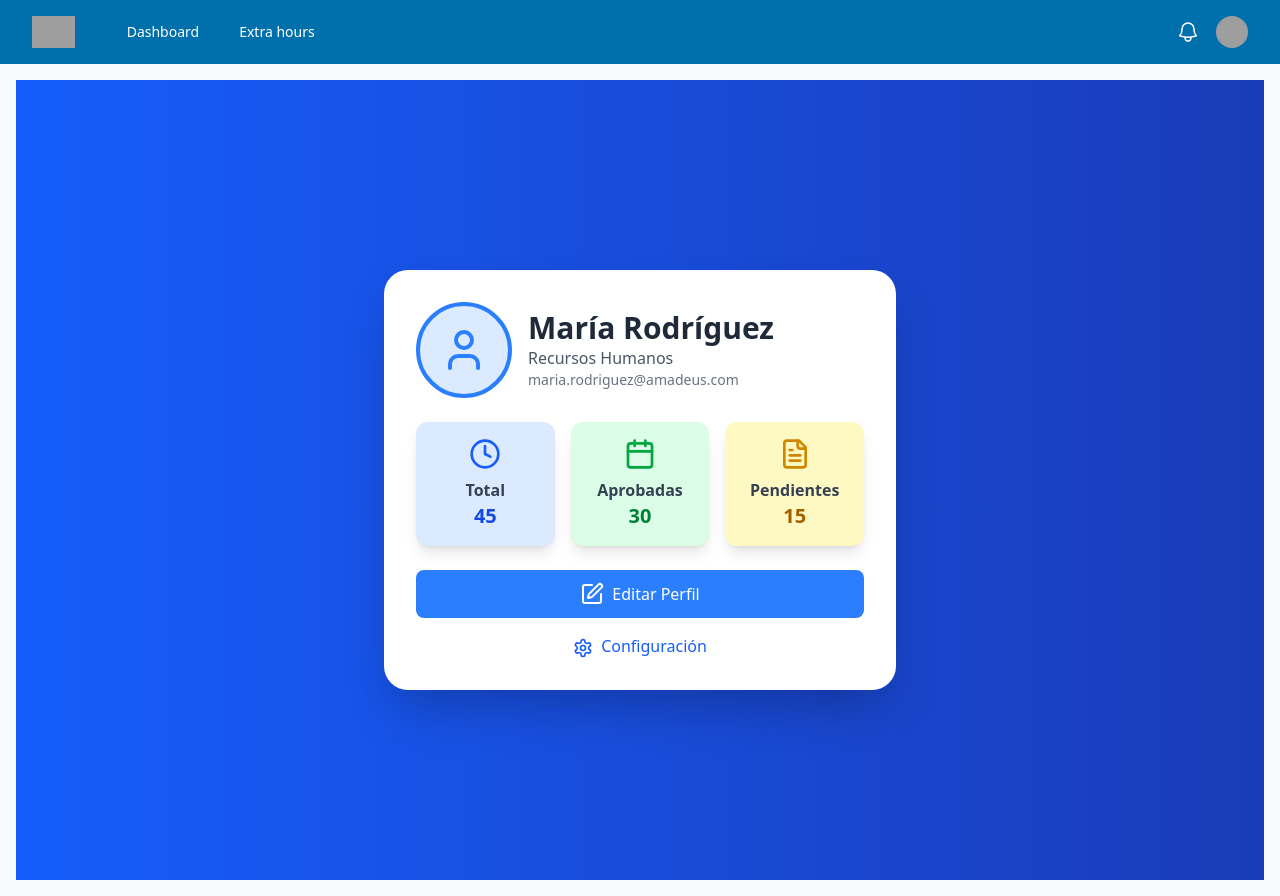
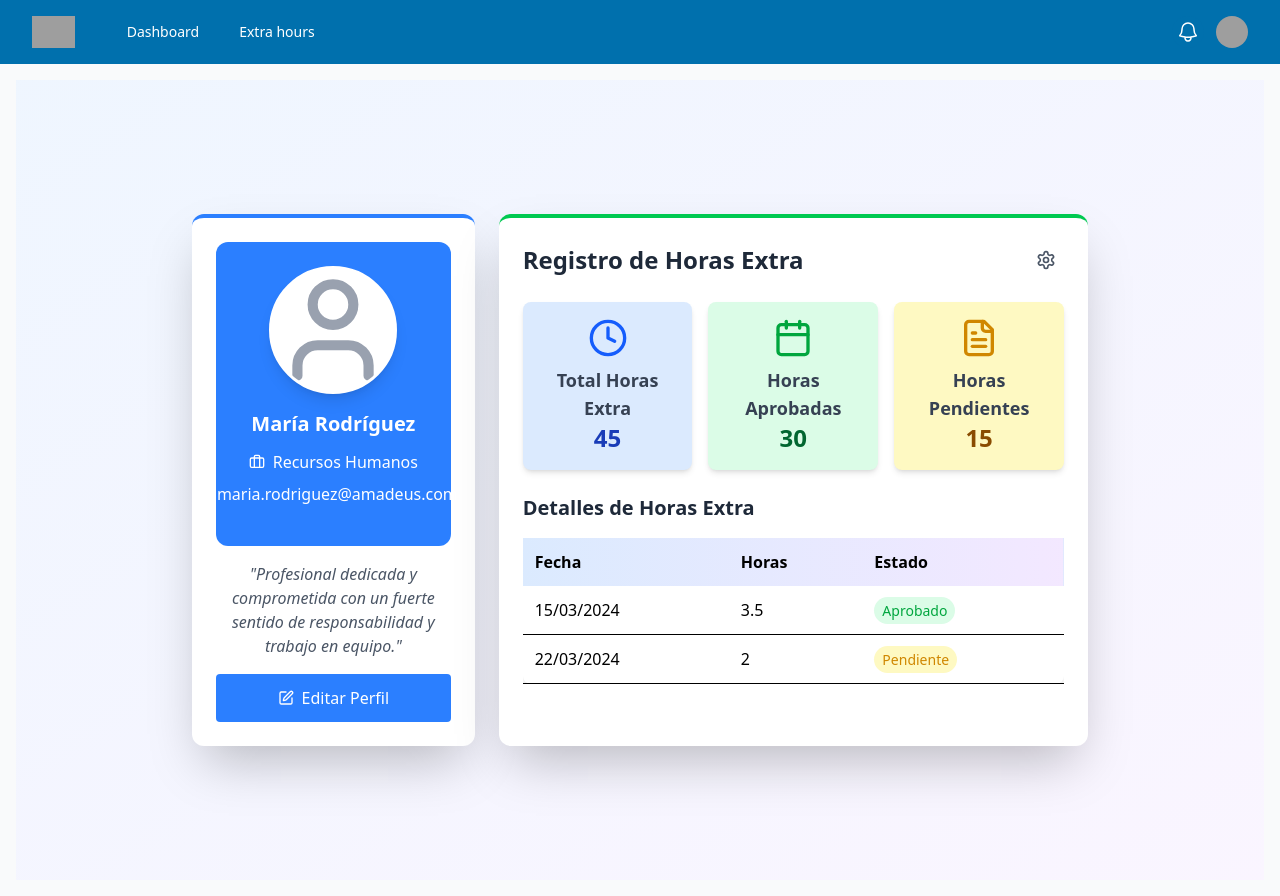
Before and after one commit to Teo1188/FrontEnd-Grupo5, a React (Vite) app: page /profile in a window 1280 px wide. Built offline with nearby package versions, Linux system fonts and the light colour scheme; grey boxes are pictures that could not be loaded.

Commit message:
Subo perfil incompleto

```diff
--- a/src/pages/UserProfile.jsx
+++ b/src/pages/UserProfile.jsx
@@ -1,28 +1,24 @@
-import React, { useState, useEffect } from 'react';
+import React, { useState } from 'react';
 import {
-  User, Clock, Calendar, FileText, Settings, Edit, Camera, Save, ArrowLeft
+  User, Clock, Calendar, FileText, Edit, Save, MapPin, Briefcase, Settings
 } from 'lucide-react';
 import { useNavigate } from 'react-router-dom';
 
-const UserProfile = () => {
-  const navigate = useNavigate();
-  const [darkMode, setDarkMode] = useState(false);
+const OvertimeRegistrationProfile = () => {
   const [user, setUser] = useState({
     name: 'María Rodríguez',
     department: 'Recursos Humanos',
     email: 'maria.rodriguez@amadeus.com',
+    personalDescription: 'Profesional dedicada y comprometida con un fuerte sentido de responsabilidad y trabajo en equipo.',
     totalHorasExtra: 45,
     horasAprobadas: 30,
     horasPendientes: 15,
     profileImage: null
   });
 
+  const [editMode, setEditMode] = useState(false);
   const [editedUser, setEditedUser] = useState({ ...user });
-  const [activeSection, setActiveSection] = useState('overview');
-
-  useEffect(() => {
-    document.body.className = darkMode ? 'dark' : '';
-  }, [darkMode]);
+  const navigate = useNavigate();
 
   const handleImageUpload = (event) => {
     const file = event.target.files[0];
@@ -36,90 +32,188 @@ const UserProfile = () => {
   };
 
   const handleSave = () => {
-    localStorage.setItem('userProfile', JSON.stringify(editedUser));
     setUser(editedUser);
-    setActiveSection('overview');
+    setEditMode(false);
   };
 
   return (
-    <div className={`min-h-screen p-6 flex justify-center items-center bg-gradient-to-r ${darkMode ? 'from-gray-900 to-black' : 'from-blue-600 to-blue-800'}`}>
-      <div className="bg-white shadow-2xl rounded-3xl w-full max-w-lg p-8 relative transform transition-all duration-500 hover:scale-105">
-        {activeSection === 'overview' ? (
-          <>
-            <div className="flex items-center mb-6">
-              <div className="relative w-24 h-24 bg-blue-100 rounded-full flex items-center justify-center mr-4 border-4 border-blue-500">
-                {user.profileImage ? (
-                  <img src={user.profileImage} alt="Profile" className="w-full h-full rounded-full object-cover" />
+    <div className="bg-gradient-to-br from-blue-50 to-purple-50 min-h-screen flex items-center justify-center p-4">
+      <div className="w-full max-w-4xl grid md:grid-cols-3 gap-6">
+        {/* Columna izquierda - Perfil */}
+        <div className="bg-white shadow-2xl rounded-xl p-6 md:col-span-1 border-t-4 border-blue-500 flex flex-col">
+          <div className="flex flex-col items-center flex-grow">
+            {/* Contenedor azul que envuelve foto, nombre, cargo y correo */}
+            <div className="bg-blue-500 rounded-xl p-6 mb-4 w-full">
+              <div className="relative mb-4 flex flex-col items-center">
+                {/* Círculo de la foto con borde blanco de 3px */}
+                <div className="w-32 h-32 rounded-full border-[3px] border-white overflow-hidden shadow-lg mb-4 bg-white">
+                  {editedUser.profileImage ? (
+                    <img
+                      src={editedUser.profileImage}
+                      alt="Profile"
+                      className="w-full h-full object-cover"
+                    />
                   ) : (
-                  <User className="w-12 h-12 text-blue-500" />
+                    <User className="w-full h-full text-gray-400" />
                   )}
                 </div>
-              <div>
-                <h1 className="text-3xl font-bold text-gray-800">{user.name}</h1>
-                <p className="text-gray-600">{user.department}</p>
-                <p className="text-sm text-gray-500">{user.email}</p>
+
+                {editMode && (
+                  <label className="absolute top-0 right-0 bg-white text-blue-500 p-2 rounded-full cursor-pointer shadow-md">
+                    <input
+                      type="file"
+                      className="hidden"
+                      accept="image/*"
+                      onChange={handleImageUpload}
+                    />
+                    <Edit className="w-4 h-4" />
+                  </label>
+                )}
+
+                <h2 className="text-xl font-bold text-white mb-3">{user.name}</h2>
+
+                {/* Cargo y correo dentro del cuadro azul */}
+                <div className="w-full text-white space-y-2">
+                  <div className="flex items-center justify-center">
+                    <Briefcase className="mr-2 w-4 h-4" />
+                    <span>{user.department}</span>
+                  </div>
+                  <div className="flex items-center justify-center">
+                    <MapPin className="mr-2 w-4 h-4" />
+                    <span>{user.email}</span>
+                  </div>
+                </div>
               </div>
             </div>
 
-            <div className="grid grid-cols-3 gap-4 mb-6 text-center">
-              <div className="bg-blue-100 p-4 rounded-xl shadow-lg">
-                <Clock className="w-8 h-8 text-blue-600 mx-auto mb-2" />
-                <h3 className="font-semibold text-gray-700">Total</h3>
-                <p className="text-xl font-bold text-blue-700">{user.totalHorasExtra}</p>
+            {!editMode ? (
+              <>
+                <p className="text-gray-600 text-center italic px-2 mb-4">"{user.personalDescription}"</p>
+
+                <button
+                  onClick={() => setEditMode(!editMode)}
+                  className="w-full mt-auto text-white bg-blue-500 hover:bg-blue-600 p-3 rounded flex items-center justify-center"
+                >
+                  <Edit className="mr-2 w-4 h-4" />
+                  {editMode ? 'Cancelar' : 'Editar Perfil'}
+                </button>
+              </>
+            ) : (
+              <div className="w-full space-y-3 flex flex-col flex-grow">
+                <input
+                  type="text"
+                  value={editedUser.name}
+                  onChange={(e) => setEditedUser({...editedUser, name: e.target.value})}
+                  className="w-full p-2 border rounded"
+                  placeholder="Nombre Completo"
+                />
+                <textarea
+                  value={editedUser.personalDescription}
+                  onChange={(e) => setEditedUser({...editedUser, personalDescription: e.target.value})}
+                  className="w-full p-2 border rounded"
+                  placeholder="Descripción Personal"
+                  rows="4"
+                />
+                <input
+                  type="text"
+                  value={editedUser.department}
+                  onChange={(e) => setEditedUser({...editedUser, department: e.target.value})}
+                  className="w-full p-2 border rounded"
+                  placeholder="Departamento"
+                />
+                <input
+                  type="email"
+                  value={editedUser.email}
+                  onChange={(e) => setEditedUser({...editedUser, email: e.target.value})}
+                  className="w-full p-2 border rounded"
+                  placeholder="Correo Electrónico"
+                />
+
+                <button
+                  onClick={handleSave}
+                  className="w-full mt-auto bg-green-500 text-white p-3 rounded flex items-center justify-center hover:bg-green-600"
+                >
+                  <Save className="mr-2" /> Guardar Cambios
+                </button>
               </div>
-              <div className="bg-green-100 p-4 rounded-xl shadow-lg">
-                <Calendar className="w-8 h-8 text-green-600 mx-auto mb-2" />
-                <h3 className="font-semibold text-gray-700">Aprobadas</h3>
-                <p className="text-xl font-bold text-green-700">{user.horasAprobadas}</p>
-              </div>
-              <div className="bg-yellow-100 p-4 rounded-xl shadow-lg">
-                <FileText className="w-8 h-8 text-yellow-600 mx-auto mb-2" />
-                <h3 className="font-semibold text-gray-700">Pendientes</h3>
-                <p className="text-xl font-bold text-yellow-700">{user.horasPendientes}</p>
+            )}
           </div>
         </div>
 
-            <button onClick={() => setActiveSection('edit')} className="w-full bg-blue-500 text-white p-3 rounded-lg flex items-center justify-center hover:bg-blue-600 transition">
-              <Edit className="mr-2" /> Editar Perfil
+        {/* Columna derecha - Registro de Horas Extra */}
+        <div className="bg-white shadow-2xl rounded-xl p-6 md:col-span-2 border-t-4 border-green-500">
+          <div className="flex justify-between items-center mb-6">
+            <h2 className="text-2xl font-bold text-gray-800">Registro de Horas Extra</h2>
+            {/* Botón de configuración que navega a /settings */}
+            <button
+              onClick={() => navigate('/settings')}
+              className="text-gray-600 hover:bg-gray-100 p-2 rounded-full transition-colors duration-200"
+              aria-label="Configuración"
+            >
+              <Settings className="w-5 h-5" />
             </button>
-            <button onClick={() => navigate('/settings')} className="block mt-4 w-full text-center text-blue-600 hover:underline">
-              <Settings className="inline w-5 h-5 mr-2" />Configuración
-            </button>
-          </>
-        ) : (
-          <>
-            <div className="flex items-center mb-6">
-              <ArrowLeft className="mr-4 cursor-pointer" onClick={() => setActiveSection('overview')} />
-              <h2 className="text-2xl font-bold">Editar Perfil</h2>
           </div>
 
-            <div className="flex flex-col items-center mb-6">
-              <div className="relative w-32 h-32 bg-blue-100 rounded-full flex items-center justify-center">
-                {editedUser.profileImage ? (
-                  <img src={editedUser.profileImage} alt="Profile" className="w-full h-full rounded-full object-cover" />
-                ) : (
-                  <User className="w-16 h-16 text-blue-500" />
-                )}
-                <label htmlFor="profileUpload" className="absolute bottom-0 right-0 bg-blue-500 text-white rounded-full p-2 cursor-pointer">
-                  <Camera className="w-5 h-5" />
-                  <input type="file" id="profileUpload" className="hidden" accept="image/*" onChange={handleImageUpload} />
-                </label>
+          {!editMode && (
+            <>
+              <div className="grid md:grid-cols-3 gap-4">
+                <div className="bg-blue-100 p-4 rounded-lg text-center shadow-md transform hover:scale-105 transition-transform">
+                  <Clock className="w-10 h-10 text-blue-600 mx-auto mb-2" />
+                  <h3 className="text-lg font-semibold text-gray-700">Total Horas Extra</h3>
+                  <p className="text-2xl font-bold text-blue-800">{user.totalHorasExtra}</p>
+                </div>
+                <div className="bg-green-100 p-4 rounded-lg text-center shadow-md transform hover:scale-105 transition-transform">
+                  <Calendar className="w-10 h-10 text-green-600 mx-auto mb-2" />
+                  <h3 className="text-lg font-semibold text-gray-700">Horas Aprobadas</h3>
+                  <p className="text-2xl font-bold text-green-800">{user.horasAprobadas}</p>
+                </div>
+                <div className="bg-yellow-100 p-4 rounded-lg text-center shadow-md transform hover:scale-105 transition-transform">
+                  <FileText className="w-10 h-10 text-yellow-600 mx-auto mb-2" />
+                  <h3 className="text-lg font-semibold text-gray-700">Horas Pendientes</h3>
+                  <p className="text-2xl font-bold text-yellow-800">{user.horasPendientes}</p>
                 </div>
               </div>
 
-            <div className="space-y-4">
-              <input type="text" name="name" value={editedUser.name} onChange={(e) => setEditedUser({...editedUser, name: e.target.value})} className="w-full p-2 border rounded-lg" placeholder="Nombre Completo" />
-              <input type="text" name="department" value={editedUser.department} onChange={(e) => setEditedUser({...editedUser, department: e.target.value})} className="w-full p-2 border rounded-lg" placeholder="Departamento" />
-              <input type="email" name="email" value={editedUser.email} onChange={(e) => setEditedUser({...editedUser, email: e.target.value})} className="w-full p-2 border rounded-lg" placeholder="Correo Electrónico" />
-              <button onClick={handleSave} className="w-full bg-green-500 text-white p-3 rounded-lg flex items-center justify-center hover:bg-green-600 transition">
-                <Save className="mr-2" /> Guardar Cambios
-              </button>
+              <div className="mt-6">
+                <h3 className="text-xl font-semibold text-gray-800 mb-4">Detalles de Horas Extra</h3>
+                <div className="overflow-x-auto">
+                  <table className="w-full bg-white shadow-lg rounded-lg">
+                    <thead className="bg-gradient-to-r from-blue-100 to-purple-100">
+                      <tr>
+                        <th className="p-3 text-left">Fecha</th>
+                        <th className="p-3 text-left">Horas</th>
+                        <th className="p-3 text-left">Estado</th>
+                      </tr>
+                    </thead>
+                    <tbody>
+                      <tr className="border-b hover:bg-blue-50 transition">
+                        <td className="p-3">15/03/2024</td>
+                        <td className="p-3">3.5</td>
+                        <td className="p-3">
+                          <span className="bg-green-100 text-green-600 px-2 py-1 rounded-full text-sm">
+                            Aprobado
+                          </span>
+                        </td>
+                      </tr>
+                      <tr className="border-b hover:bg-blue-50 transition">
+                        <td className="p-3">22/03/2024</td>
+                        <td className="p-3">2</td>
+                        <td className="p-3">
+                          <span className="bg-yellow-100 text-yellow-600 px-2 py-1 rounded-full text-sm">
+                            Pendiente
+                          </span>
+                        </td>
+                      </tr>
+                    </tbody>
+                  </table>
+                </div>
               </div>
             </>
           )}
         </div>
       </div>
+    </div>
   );
 };
 
-export default UserProfile;
+export default OvertimeRegistrationProfile;
```
Also changed, not shown: src/pages/Settings.jsx (+2 -50 lines). Lines whose indentation alone changed are shown as unchanged.
